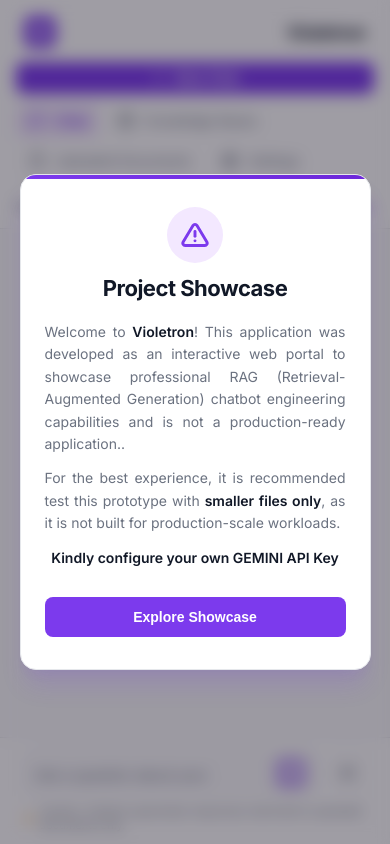
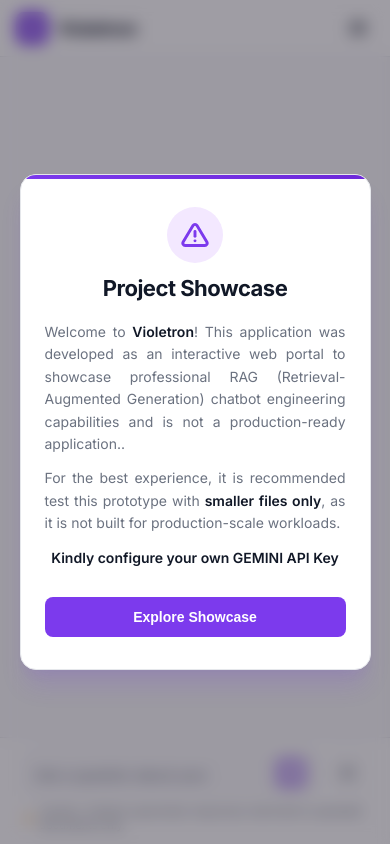
Before and after one commit to usmanibrahim1205/Violetron-RAGChatbot, a Flask app: page / in a window 390 px wide. Run offline with Flask 3, Linux system fonts and the light colour scheme; some libraries are stand-ins or nearby versions.

Commit message:
Updated for Mobile Use

```diff
--- a/static/css/style.css
+++ b/static/css/style.css
@@ -79,8 +79,16 @@ body {
 .sidebar-brand {
     display: flex;
     align-items: center;
+    justify-content: space-between;
     gap: 10px;
     padding: 4px 8px;
+    width: 100%;
+}
+
+.brand-logo-group {
+    display: flex;
+    align-items: center;
+    gap: 10px;
 }
 
 .brand-logo {
@@ -104,6 +112,10 @@ body {
     font-weight: 700;
     letter-spacing: -0.2px;
     color: var(--text-primary);
+}
+
+.mobile-menu-toggle-btn {
+    display: none;
 }
 
 /* Sidebar action button */
@@ -1230,23 +1242,67 @@ body {
         border-bottom: 1px solid var(--border-color);
         height: auto;
         padding: 12px 16px;
-        gap: 10px;
+        gap: 12px;
+        flex-direction: column;
+        align-items: flex-start;
+        position: relative;
+        z-index: 50;
     }
 
     .sidebar-brand {
+        display: flex;
         justify-content: space-between;
+        align-items: center;
+        width: 100%;
+        padding: 0;
+    }
+
+    .mobile-menu-toggle-btn {
+        display: flex;
+        align-items: center;
+        justify-content: center;
+        background: transparent;
+        border: none;
+        cursor: pointer;
+        color: var(--text-primary);
+        padding: 6px;
+        border-radius: 6px;
+        transition: var(--transition-fast);
+    }
+
+    .mobile-menu-toggle-btn:hover {
+        background-color: var(--light-purple);
+        color: var(--primary-purple);
+    }
+
+    .mobile-menu-toggle-btn svg {
+        width: 20px;
+        height: 20px;
+    }
+
+    .sidebar-menu-content {
+        display: none;
+        flex-direction: column;
+        gap: 12px;
+        width: 100%;
+        padding-top: 4px;
+        animation: menuFadeIn 200ms ease-out forwards;
+    }
+
+    .sidebar.menu-open .sidebar-menu-content {
+        display: flex;
     }
 
     .sidebar-nav {
-        flex-direction: row;
-        flex-wrap: wrap;
-        gap: 6px;
+        flex-direction: column;
+        gap: 4px;
+        width: 100%;
         flex: none;
     }
 
     .new-chat-btn {
         width: 100%;
-        padding: 8px 12px;
+        padding: 10px 14px;
     }
 
     .sidebar-status-box {
@@ -1262,6 +1318,17 @@ body {
 
     .sidebar-right.open {
         right: 0;
+    }
+
+    @keyframes menuFadeIn {
+        from {
+            opacity: 0;
+            transform: translateY(-8px);
+        }
+        to {
+            opacity: 1;
+            transform: translateY(0);
+        }
     }
 }
 
--- a/static/js/main.js
+++ b/static/js/main.js
@@ -64,6 +64,33 @@ document.addEventListener('DOMContentLoaded', () => {
         });
     }
 
+    // Mobile Menu Controls
+    const sidebarLeft = document.getElementById('sidebar-left');
+    const mobileMenuToggle = document.getElementById('mobile-menu-toggle');
+    const menuIcon = mobileMenuToggle?.querySelector('.menu-icon');
+    const closeIcon = mobileMenuToggle?.querySelector('.close-icon');
+
+    if (mobileMenuToggle && sidebarLeft) {
+        mobileMenuToggle.addEventListener('click', () => {
+            sidebarLeft.classList.toggle('menu-open');
+            if (sidebarLeft.classList.contains('menu-open')) {
+                menuIcon?.classList.add('hidden');
+                closeIcon?.classList.remove('hidden');
+            } else {
+                menuIcon?.classList.remove('hidden');
+                closeIcon?.classList.add('hidden');
+            }
+        });
+    }
+
+    function closeMobileMenu() {
+        if (sidebarLeft && sidebarLeft.classList.contains('menu-open')) {
+            sidebarLeft.classList.remove('menu-open');
+            menuIcon?.classList.remove('hidden');
+            closeIcon?.classList.add('hidden');
+        }
+    }
+
     // Tab Navigation Logic
     const navItems = document.querySelectorAll('.sidebar-nav .nav-item');
     const viewPanels = document.querySelectorAll('.view-panel');
@@ -92,6 +119,7 @@ document.addEventListener('DOMContentLoaded', () => {
             const targetView = item.getAttribute('data-view');
             if (targetView) {
                 switchView(targetView);
+                closeMobileMenu(); // Auto close menu on mobile
             }
         });
     });
@@ -101,6 +129,7 @@ document.addEventListener('DOMContentLoaded', () => {
             const targetView = btn.getAttribute('data-target');
             if (targetView) {
                 switchView(targetView);
+                closeMobileMenu(); // Auto close menu on mobile
             }
         });
     });
--- a/templates/index.html
+++ b/templates/index.html
@@ -14,14 +14,21 @@
 <body>
     <div class="app-layout">
         <!-- 1. LEFT SIDEBAR (Navigation & Status) -->
-        <aside class="sidebar">
+        <aside class="sidebar" id="sidebar-left">
             <div class="sidebar-brand">
+                <div class="brand-logo-group">
                     <div class="brand-logo">
                         <svg viewBox="0 0 24 24" fill="none" stroke="currentColor" stroke-width="2.5" stroke-linecap="round" stroke-linejoin="round"><path d="M12 2L2 7l10 5 10-5-10-5zM2 17l10 5 10-5M2 12l10 5 10-5"/></svg>
                     </div>
                     <h2>Violetron</h2>
                 </div>
+                <button id="mobile-menu-toggle" class="mobile-menu-toggle-btn" title="Toggle Menu">
+                    <svg class="menu-icon" viewBox="0 0 24 24" fill="none" stroke="currentColor" stroke-width="2.5" stroke-linecap="round" stroke-linejoin="round"><line x1="3" y1="12" x2="21" y2="12"/><line x1="3" y1="6" x2="21" y2="6"/><line x1="3" y1="18" x2="21" y2="18"/></svg>
+                    <svg class="close-icon hidden" viewBox="0 0 24 24" fill="none" stroke="currentColor" stroke-width="2.5" stroke-linecap="round" stroke-linejoin="round"><line x1="18" y1="6" x2="6" y2="18"/><line x1="6" y1="6" x2="18" y2="18"/></svg>
+                </button>
+            </div>
 
+            <div class="sidebar-menu-content" id="sidebar-menu-content">
                 <button id="reset-chat-btn" class="new-chat-btn">
                     <svg viewBox="0 0 24 24" fill="none" stroke="currentColor" stroke-width="2" stroke-linecap="round" stroke-linejoin="round"><line x1="12" y1="5" x2="12" y2="19"/><line x1="5" y1="12" x2="19" y2="12"/></svg>
                     New Chat
@@ -66,6 +73,7 @@
                 <div class="sidebar-footer">
                     <p class="copyright">&copy; Usman Ibrahim. All rights reserved</p>
                     <p class="contact"><a href="mailto:muusman712@gmail.com">muusman712@gmail.com</a></p>
+                </div>
             </div>
         </aside>
 
```
Lines whose indentation alone changed are shown as unchanged.
